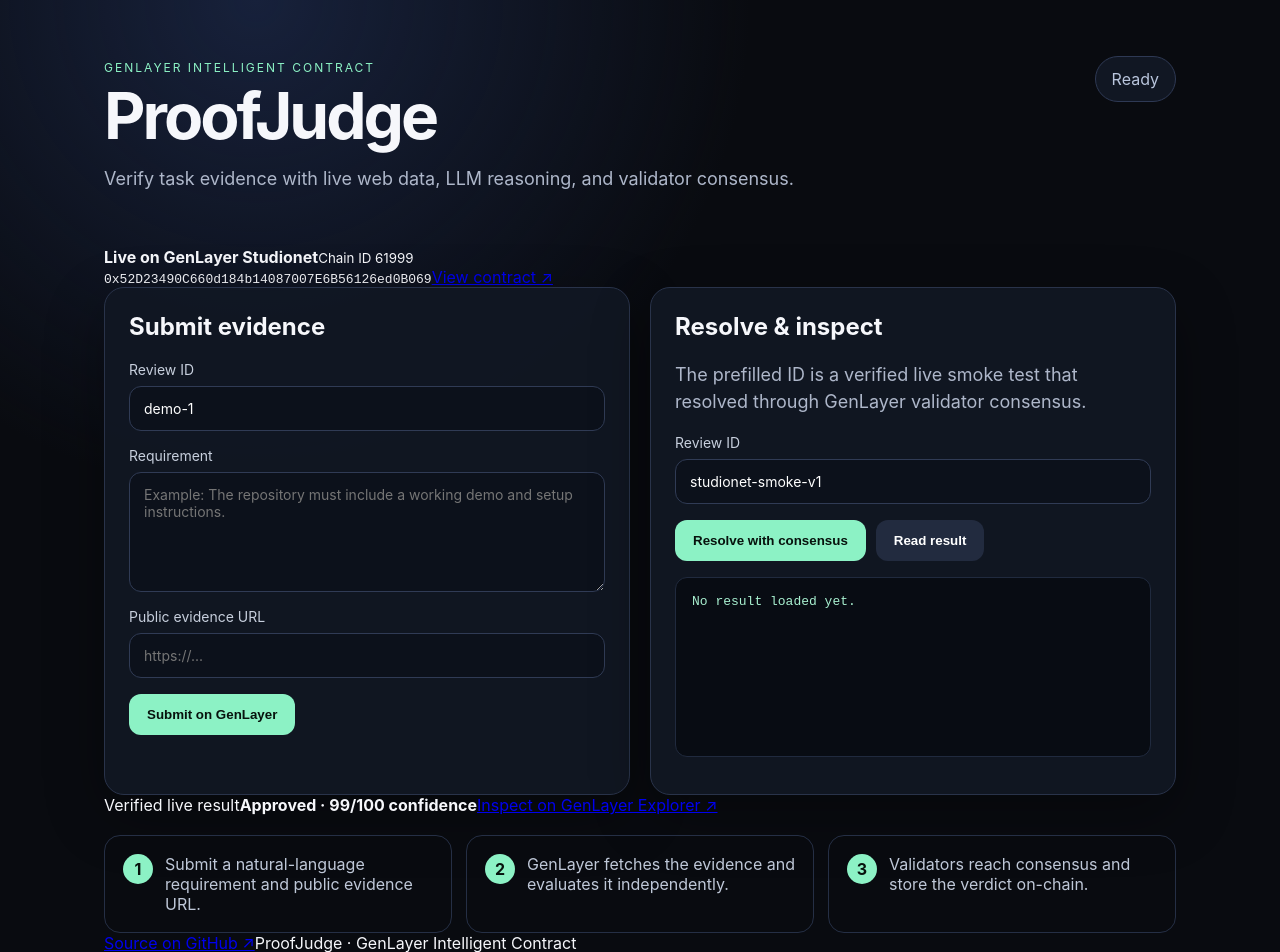
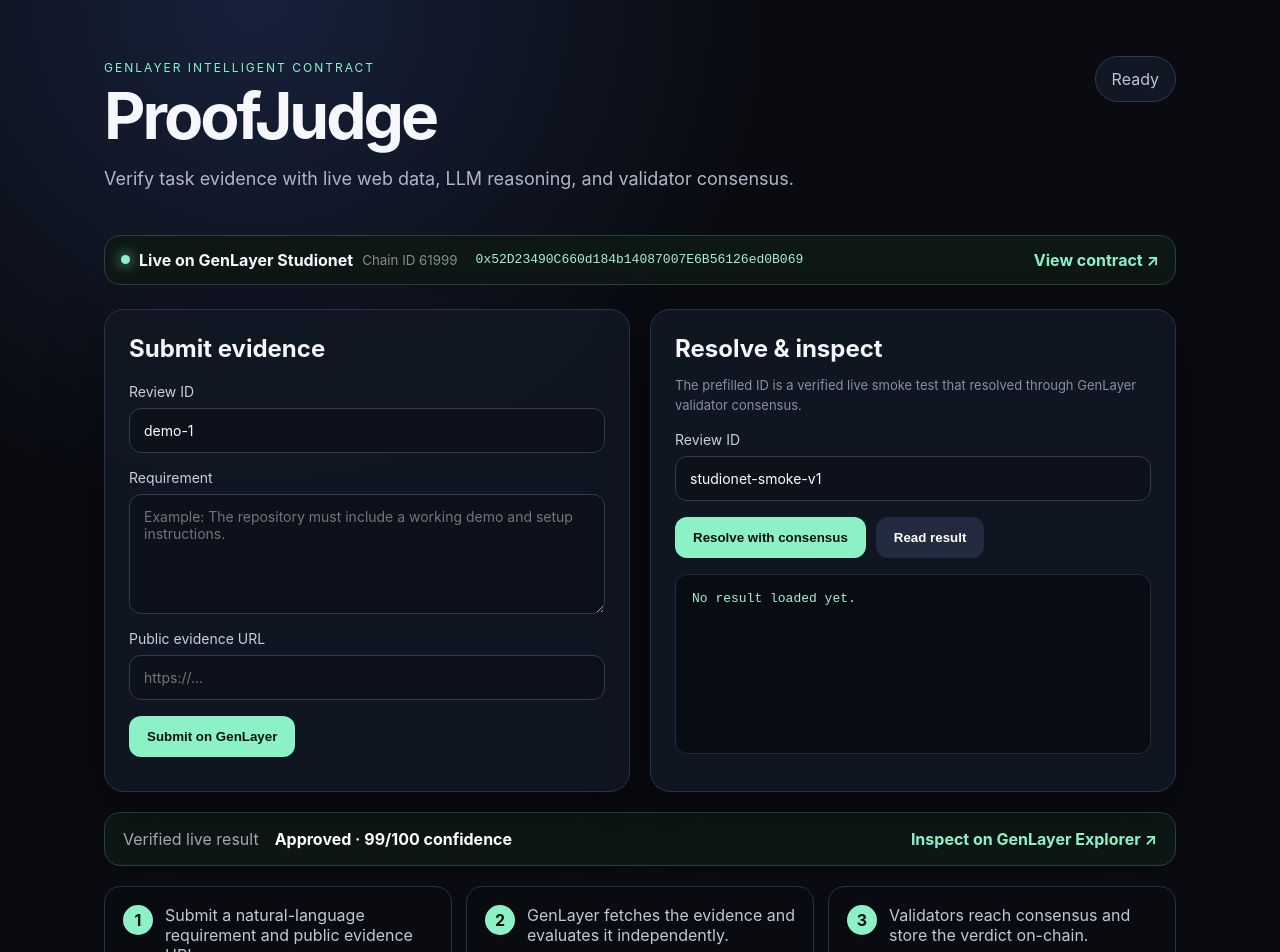
Before and after one commit to maho0638/proofjudge-genlayer, a Next.js app in the folder frontend/: page / in a window 1280 px wide. Shown: the top 952 px of the page. Built offline with nearby package versions, Linux system fonts and the light colour scheme.

Commit message:
style: add live deployment proof panel

```diff
--- a/frontend/app/globals.css
+++ b/frontend/app/globals.css
@@ -11,3 +11,10 @@
 pre{white-space:pre-wrap;word-break:break-word;min-height:180px;padding:16px;border-radius:12px;background:#080c13;color:#a8f0d0;border:1px solid #202a3e}
 .steps{display:grid;grid-template-columns:repeat(3,1fr);gap:14px;margin-top:20px}.steps div{display:flex;gap:12px;padding:18px;border:1px solid #252f45;border-radius:16px;color:#bfc8d8}.steps b{display:grid;place-items:center;flex:0 0 30px;height:30px;border-radius:50%;background:#8cf2c5;color:#07120d}
 @media(max-width:760px){header{display:block}.status{margin-top:20px;width:max-content}h1{font-size:48px}.grid,.steps{grid-template-columns:1fr}}
+
+.livebar{display:grid;grid-template-columns:auto 1fr auto;align-items:center;gap:18px;margin:-12px 0 24px;padding:14px 16px;border:1px solid #294438;border-radius:16px;background:#0d1715}
+.livebar>div{display:flex;align-items:center;gap:9px}.livebar small{color:#7f918c}.livebar code{overflow:hidden;text-overflow:ellipsis;color:#a8f0d0}.livebar a,.proof a,footer a{color:#8cf2c5;text-decoration:none;font-weight:700}.liveDot{width:9px;height:9px;border-radius:50%;background:#8cf2c5;box-shadow:0 0 14px #8cf2c5}
+.hint{font-size:13px;margin:-8px 0 12px;color:#8490a5}
+.proof{display:flex;align-items:center;gap:16px;margin-top:20px;padding:16px 18px;border:1px solid #294438;border-radius:16px;background:#0d1715;color:#9eaaad}.proof strong{color:#fff}.proof a{margin-left:auto}
+footer{display:flex;justify-content:space-between;gap:16px;margin-top:28px;padding-top:18px;border-top:1px solid #202a3e;color:#718096;font-size:13px}
+@media(max-width:760px){.livebar{grid-template-columns:1fr}.livebar code{font-size:11px}.proof,footer{align-items:flex-start;flex-direction:column}.proof a{margin-left:0}}
```
